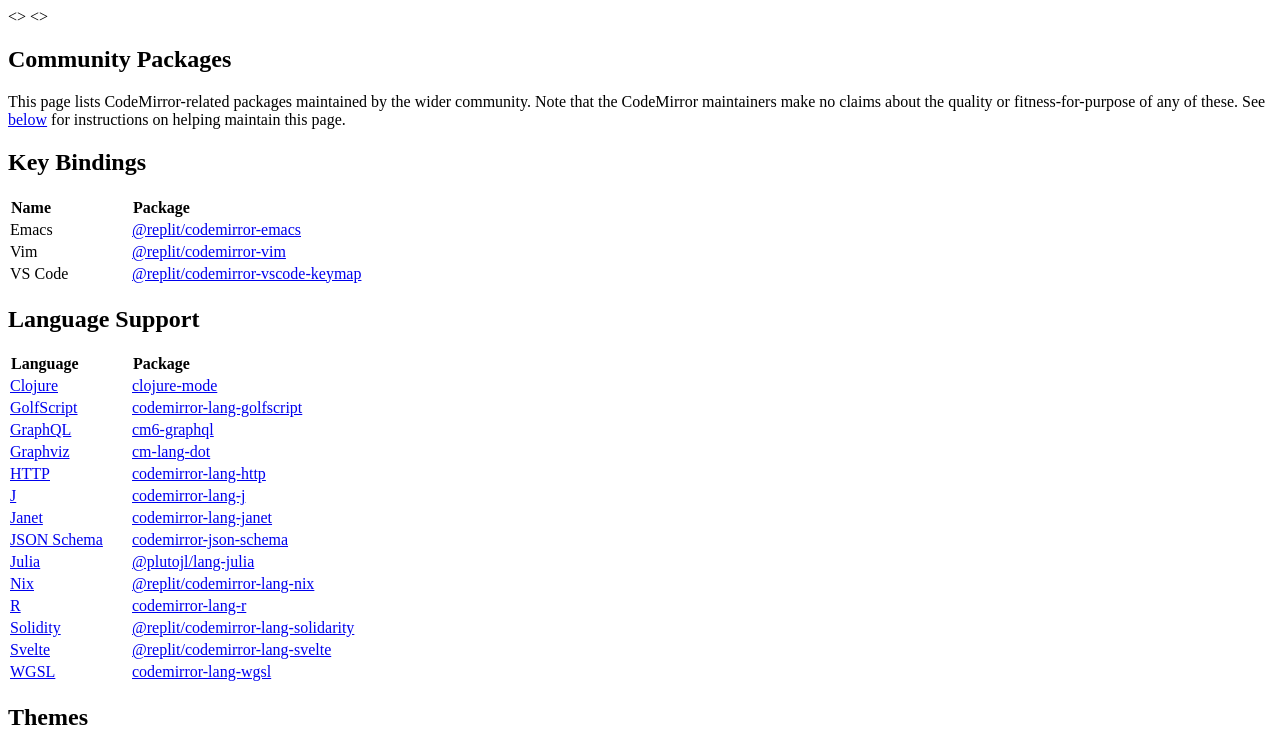
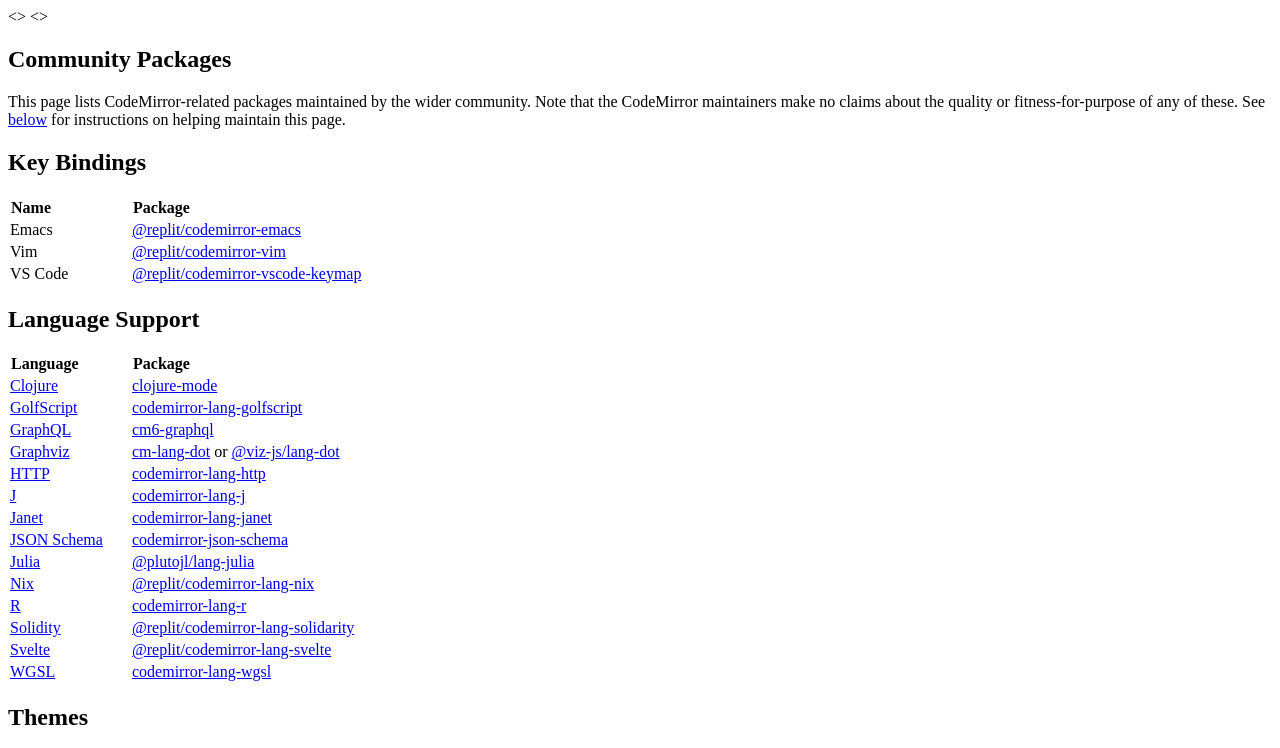
Before and after one commit to codemirror/website, a website: page site/docs/community/index.html in a window 1280 px wide. Shown: the top 748 px of the page. Drawn offline with Linux system fonts and the light colour scheme.

Commit message:
List @viz-js/lang-dot in community package list

```diff
--- a/site/docs/community/index.html
+++ b/site/docs/community/index.html
@@ -35,7 +35,7 @@
   <tr><td><a href="https://clojure.org/">Clojure</a></td><td><a href="https://github.com/nextjournal/clojure-mode">clojure-mode</a></td></tr>
   <tr><td><a href="http://golfscript.com/golfscript/">GolfScript</a></td><td><a href="https://github.com/jared-hughes/codemirror-lang-golfscript">codemirror-lang-golfscript</a></td></tr>
   <tr><td><a href="https://graphql.org/">GraphQL</a></td><td><a href="https://www.npmjs.com/package/cm6-graphql">cm6-graphql</a></td></tr>
-  <tr><td><a href="https://graphviz.org/">Graphviz</a></td><td><a href="https://github.com/yskszk63/cm-lang-dot">cm-lang-dot</a></td></tr>
+  <tr><td><a href="https://graphviz.org/">Graphviz</a></td><td><a href="https://github.com/yskszk63/cm-lang-dot">cm-lang-dot</a> or <a href="https://github.com/mdaines/viz-js/">@viz-js/lang-dot</a></td></tr>
   <tr><td><a href="https://en.wikipedia.org/wiki/HTTP">HTTP</a></td><td><a href="https://github.com/glitchedgitz/codemirror-lang-http">codemirror-lang-http</a></td></tr>
   <tr><td><a href="https://jsoftware.com/">J</a></td><td><a href="https://github.com/jared-hughes/codemirror-lang-j">codemirror-lang-j</a></td></tr>
   <tr><td><a href="https://janet-lang.org/">Janet</a></td><td><a href="https://github.com/ianthehenry/codemirror-lang-janet">codemirror-lang-janet</a></td></tr>
```
